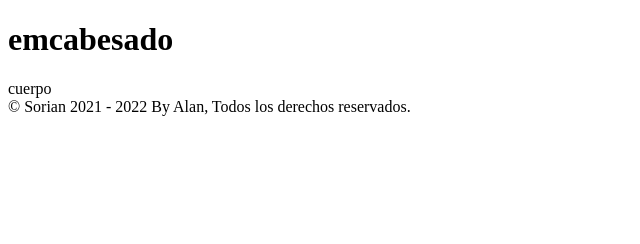
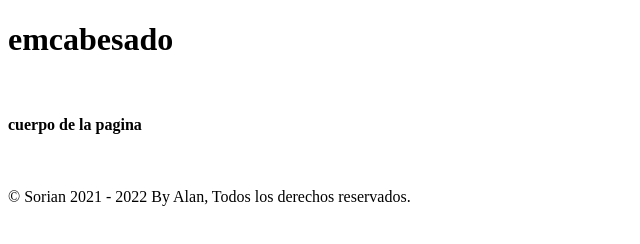
Before and after one commit to ahoraraho/ahoraraho.github.io, a plain HTML site: page index.html in a window 1280 px wide. Shown: the whole page, without its empty margins (0-640 px from the left). Drawn offline with Linux system fonts and the light colour scheme.

Commit message:
letra negreta

```diff
--- a/index.html
+++ b/index.html
@@ -9,10 +9,10 @@
 </head>
 <body>
     <div>
-        <h1>emcabesado</h1>
+        <h1>emcabesado</h1><br><br>
     </div>
     <div>
-        cuerpo
+       <b>cuerpo de la pagina</b><br><br><br><br>
     </div>
     <footer >
         <div >
```
